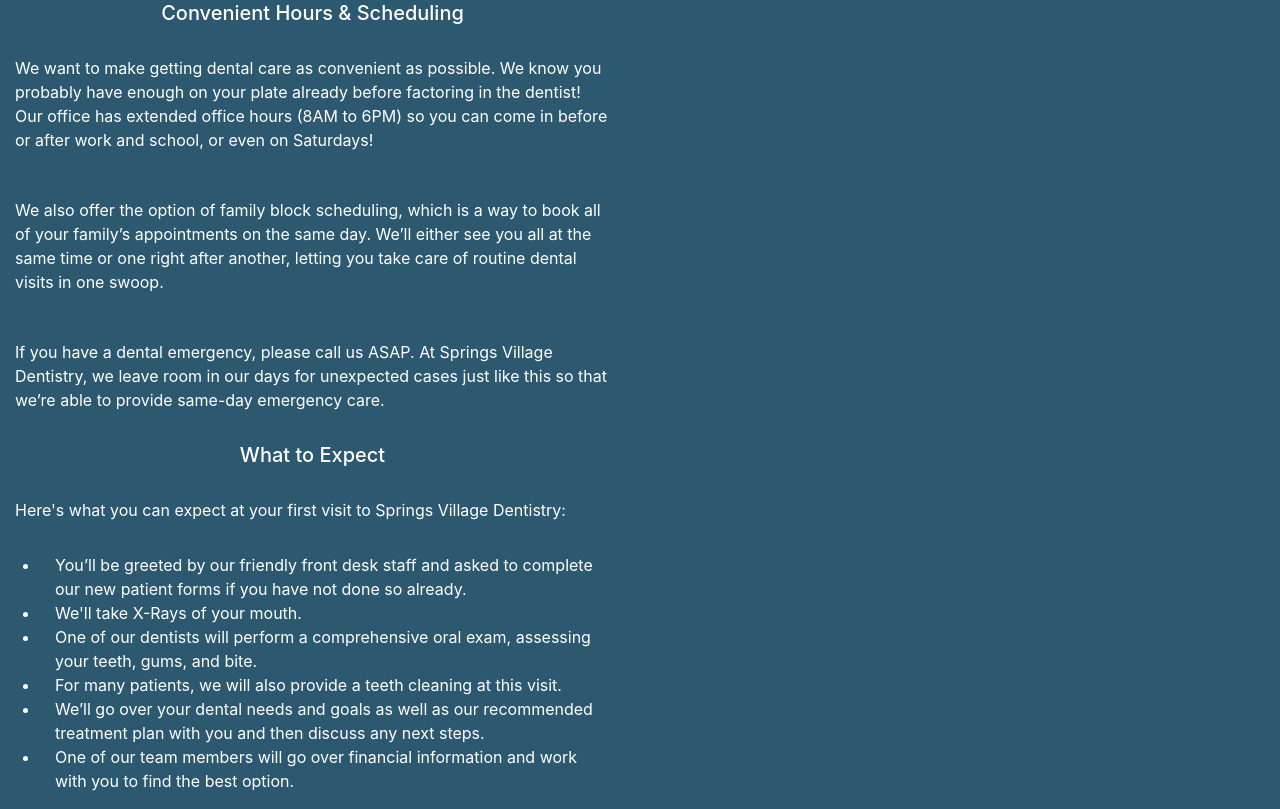
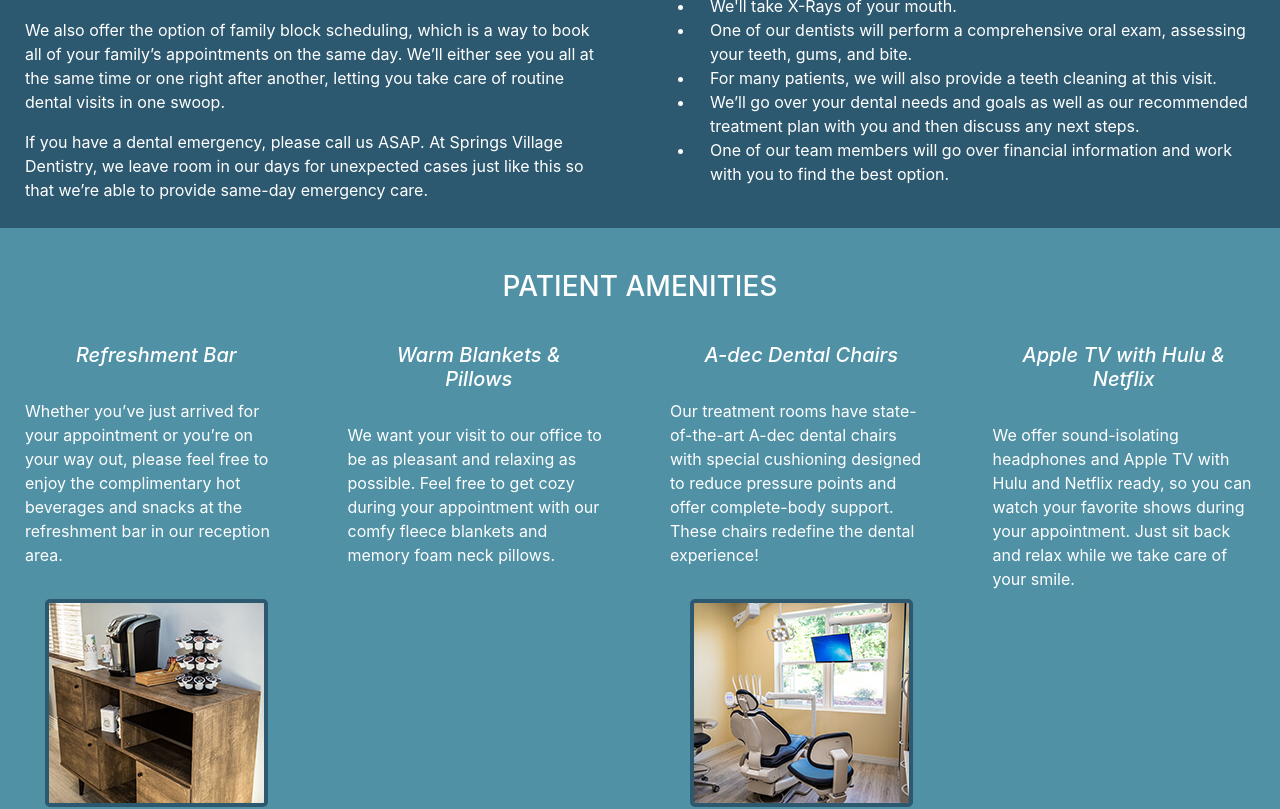
Before and after one commit to ivanmallory/springs-village_dentistry, a React (Create React App) app: page /your_visit in a window 1280 px wide. Shown: the part 720-1529 px from the top of the page. Built offline with nearby package versions, Linux system fonts and the light colour scheme.

Commit message:
Made Visit page viewable on tablet devices. Working on desktop responsiveness.

```diff
--- a/src/components/VisitInfo/VisitInfo.js
+++ b/src/components/VisitInfo/VisitInfo.js
@@ -7,25 +7,24 @@
 const VisitInfo = () => {
     return(
         <div>
-            <Row>
-                <div className={classes.VisitInfo}>
-                    <Col xs={12} md={12} lg={6}>
+            <Row className={classes.VisitInfo}>
+                <Col xs={12} md={12} lg={12} xl={12}>
                     <h3>Springs Village Dentistry Patient Information</h3>
                     <div className={classes.Underline}></div>
                     <p>Springs Village Dentistry welcomes both adults and children of all ages to visit us for high quality dental care. Work hard to make visiting the dentist as convenient and comfortable as possible, and we take pride in offering personalized care for the families of our community.</p>
                     <a href=""><button>Contact Us</button></a>
                 </Col>
-                    <Col xs={12} md={12} lg={6}>
+                <Col xs={12} md={12} lg={12} xl={12} style={{marginBottom: "20px"}}>
                     <h3>Your Visit</h3>
                     <p>Preparing for your first visit to Springs Village Dentistry? We look forward to seeing you sometime soon and welcoming you into our local dental practice.</p>
                 </Col>
-                    <Col xs={12} md={6} lg={6}>
+                <Col xs={12} md={6} lg={6} xl={6}>
                     <h5>Convenient Hours &amp; Scheduling</h5>
                     <p>We want to make getting dental care as convenient as possible. We know you probably have enough on your plate already before factoring in the dentist! Our office has extended office hours (8AM to 6PM) so you can come in before or after work and school, or even on Saturdays!</p>
                     <p>We also offer the option of family block scheduling, which is a way to book all of your family’s appointments on the same day. We’ll either see you all at the same time or one right after another, letting you take care of routine dental visits in one swoop.</p>
                     <p>If you have a dental emergency, please call us ASAP. At Springs Village Dentistry, we leave room in our days for unexpected cases just like this so that we’re able to provide same-day emergency care.</p>
                 </Col>
-                    <Col xs={12} md={6} lg={6}>
+                <Col xs={12} md={6} lg={6} xl={6}>
                     <h5>What to Expect</h5>
                     <p>Here's what you can expect at your first visit to Springs Village Dentistry:</p>
                     <ul>
@@ -37,30 +36,27 @@
                         <li>One of our team members will go over financial information and work with you to find the best option.</li>
                     </ul>
                 </Col>
-                </div>
             </Row>
-            <Row>
-                <div className={classes.Amenities}>
-                    <Col xs={12} md={6}>
-                        <h3>Patient Amenities</h3>
+            <Row className={classes.Amenities}>
+                <Col xs={12} md={12} lg={12} xl={12}><h3>Patient Amenities</h3></Col>
+                <Col xs={12} md={6} lg={6} xl={3}>
                     <h5>Refreshment Bar</h5>
                     <p>Whether you’ve just arrived for your appointment or you’re on your way out, please feel free to enjoy the complimentary hot beverages and snacks at the refreshment bar in our reception area.</p>
                     <img src={Refreshments}></img>
                 </Col>
-                    <Col xs={12} md={6}>
+                <Col xs={12} md={6} lg={6} xl={3}>
                     <h5>Warm Blankets &amp; Pillows</h5>
                     <p>We want your visit to our office to be as pleasant and relaxing as possible. Feel free to get cozy during your appointment with our comfy fleece blankets and memory foam neck pillows.</p>
                 </Col>
-                    <Col xs={12} md={6}>
+                <Col xs={12} md={6} lg={6} xl={3}>
                     <h5>A-dec Dental Chairs</h5>
                     <p>Our treatment rooms have state-of-the-art A-dec dental chairs with special cushioning designed to reduce pressure points and offer complete-body support. These chairs redefine the dental experience!</p>
                     <img src={a_dec}/>
                 </Col>
-                    <Col xs={12} md={6}>
+                <Col xs={12} md={6} lg={6} xl={3}>
                     <h5>Apple TV with Hulu &amp; Netflix</h5>
                     <p>We offer sound-isolating headphones and Apple TV with Hulu and Netflix ready, so you can watch your favorite shows during your appointment. Just sit back and relax while we take care of your smile.</p>
                 </Col>
-                </div>
             </Row>
         </div>
     )
--- a/src/components/VisitInfo/VisitInfo.module.css
+++ b/src/components/VisitInfo/VisitInfo.module.css
@@ -1,9 +1,8 @@
 .VisitInfo{
     background-color: #2d5970;
-    max-height: 100%;
-    max-width: 100%;
     color: white;
     text-align: center;
+    padding: 10px;
 }
 h3{
     text-align: center;
@@ -21,7 +20,7 @@
 .VisitInfo p{
     text-align: left;
     margin: 1rem auto;
-    padding: 15px;
+    padding: 0 15px;
 }
 .VisitInfo button{
     padding: 10px 20px;
@@ -41,11 +40,10 @@
     padding: 0 15px;
 }
 .Amenities{
-    width: 100%;
     color: white;
     background-color: #5091a6;
     text-align: center;
-    padding: 0 15px;
+    padding: 10px;
 }
 .Amenities h5{
     margin: 2rem;
@@ -57,4 +55,27 @@
 .Amenities img{
     border-radius: 5px;
     border: 4px solid #2d5970;
+    margin: 1rem auto;
 }
+@media screen and (min-width: 768px){
+    .Amenities p{
+        text-align: left;
+    }
+}
+@media screen and (min-width: 1024px){
+    .Amenities p{
+
+    }
+}
+@media screen and (min-width: 1824px){
+    .VisitInfo p{
+        width: 600px;
+        text-align: left;
+    }
+    h3{
+        text-align: left;
+    }
+    .Underline{
+        justify-content: left;
+    }
+}
--- a/src/index.css
+++ b/src/index.css
@@ -7,6 +7,7 @@
 }
 body{
   overflow-x: hidden;
+  overflow-y: hidden;
 }
 html{
   overflow-y: scroll;
```
Lines whose indentation alone changed are shown as unchanged.
